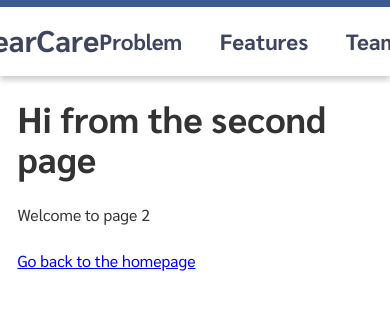
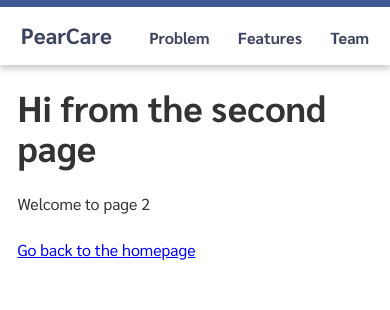
Before and after one commit to ngomichael/PearCare-Landing-Page, a Gatsby site: page /page-2 in a window 390 px wide. Built offline with nearby package versions, Linux system fonts and the light colour scheme; Gatsby itself is replaced by a stand-in of ours.

Commit message:
header fully responsive

```diff
--- a/src/components/Header/header.module.css
+++ b/src/components/Header/header.module.css
@@ -3,7 +3,7 @@
   justify-content: center;
   border-top: 7px solid #3e5a92;
   background: rgb(255, 255, 255);
-  padding: 1rem 1rem 0 0;
+  padding: 1rem 0 0 0;
   margin-bottom: 1.45rem;
   box-shadow: 0 4px 6px hsla(0, 0%, 0%, 0.2);
 }
@@ -11,8 +11,8 @@
 .nameAndNavContainer {
   display: flex;
   justify-content: space-around;
-  align-items: center;
-  width: 1440px;
+  align-items: baseline;
+  width: 95%;
 }
 
 .productName {
@@ -29,12 +29,36 @@
 
 .navButton {
   color: hsl(228, 21%, 31%);
-  font-size: 22px;
+  font-size: 20px;
   font-weight: 700;
 }
 
-@media (max-width: var(--tablet)) {
+@media (max-width: 768px) {
+  .productName {
+    font-size: 22px;
+    margin-right: 15px;
+  }
+
+  .navContainer {
+    width: 220px;
+  }
+
+  .navButton {
+    font-size: 16px;
+  }
 }
 
-@media (min-width: var(--tablet)) {
+@media (max-width: 378px) {
+  .productName {
+    font-size: 18px;
+    margin-right: 15px;
+  }
+
+  .navContainer {
+    width: 180px;
+  }
+
+  .navButton {
+    font-size: 14px;
+  }
 }
```
